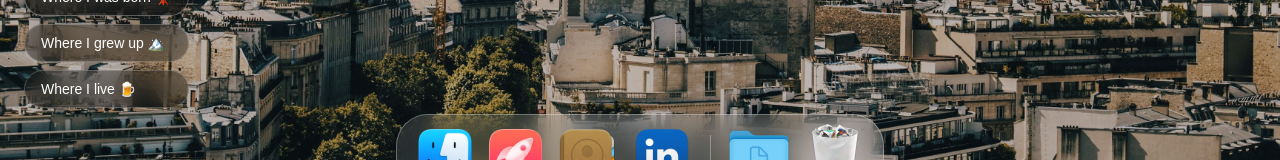
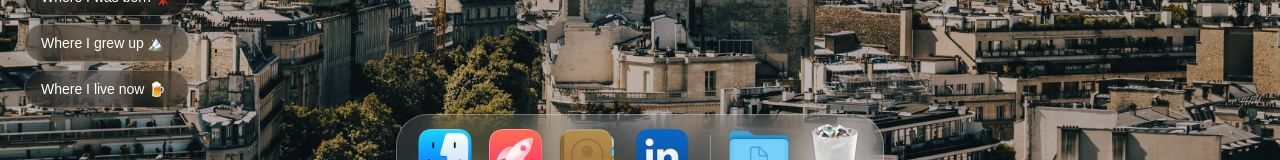
Before and after one commit to lucasmouette/mac_portfolio, a Next.js app: page / in a window 1280 px wide. Shown: the part 596-756 px from the top of the page. Built offline with nearby package versions, Linux system fonts and the light colour scheme.

Commit message:
refactor: wallpaper picker

```diff
--- a/components/WallpaperPicker.tsx
+++ b/components/WallpaperPicker.tsx
@@ -5,7 +5,7 @@ import { WallpaperPickerProps } from "@/types/WallpaperPickerProps"
 const locations = [
     { id: "paris", label: "Where I was born 🗼", country: "Paris, France" },
     { id: "thoiry", label: "Where I grew up 🏔️", country: "Pays de Gex, France" },
-    { id: "munich", label: "Where I live 🍺", country: "Munich, Germany" },
+    { id: "munich", label: "Where I live now 🍺", country: "Munich, Germany" },
 ]
 
 export default function WallpaperPicker({ currentLocation, onLocationChange }: WallpaperPickerProps) {
```
Also changed, not shown: components/Windows/SystemPreferencesWindow.tsx (deleted).
